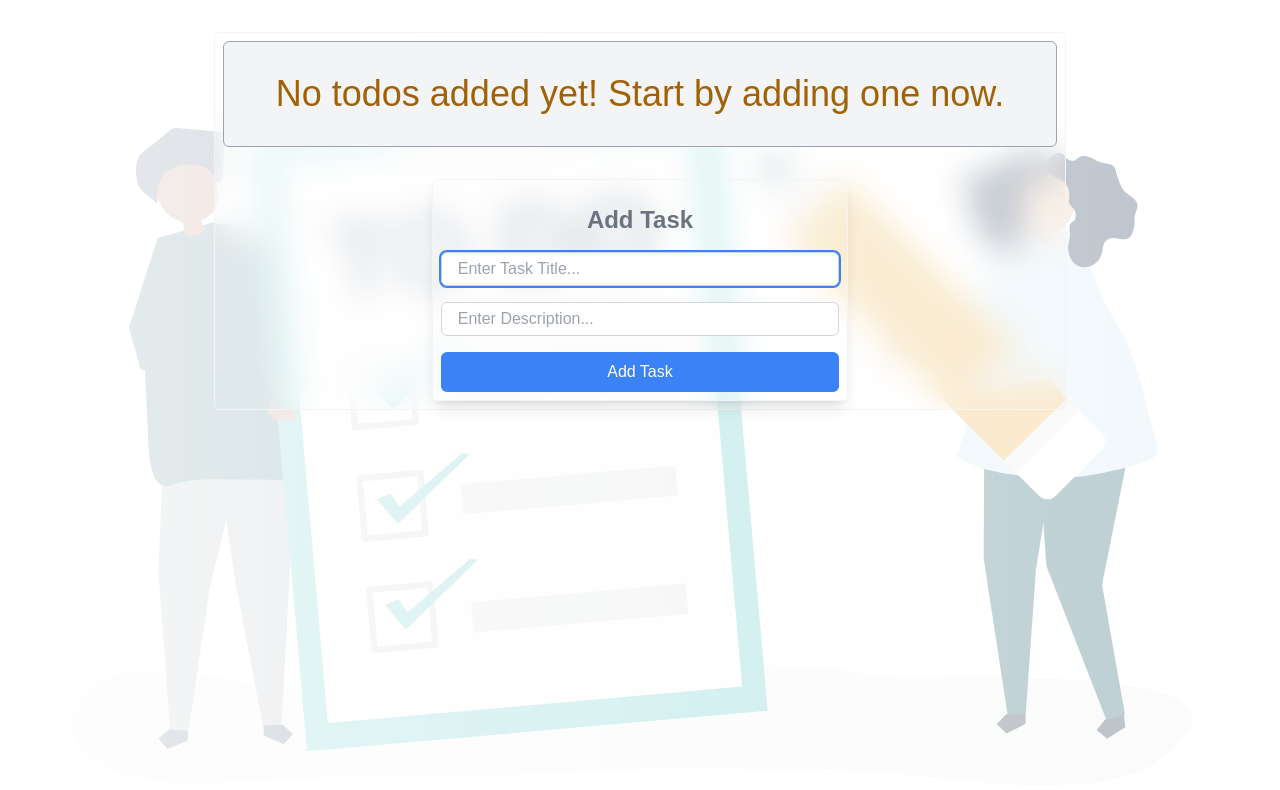
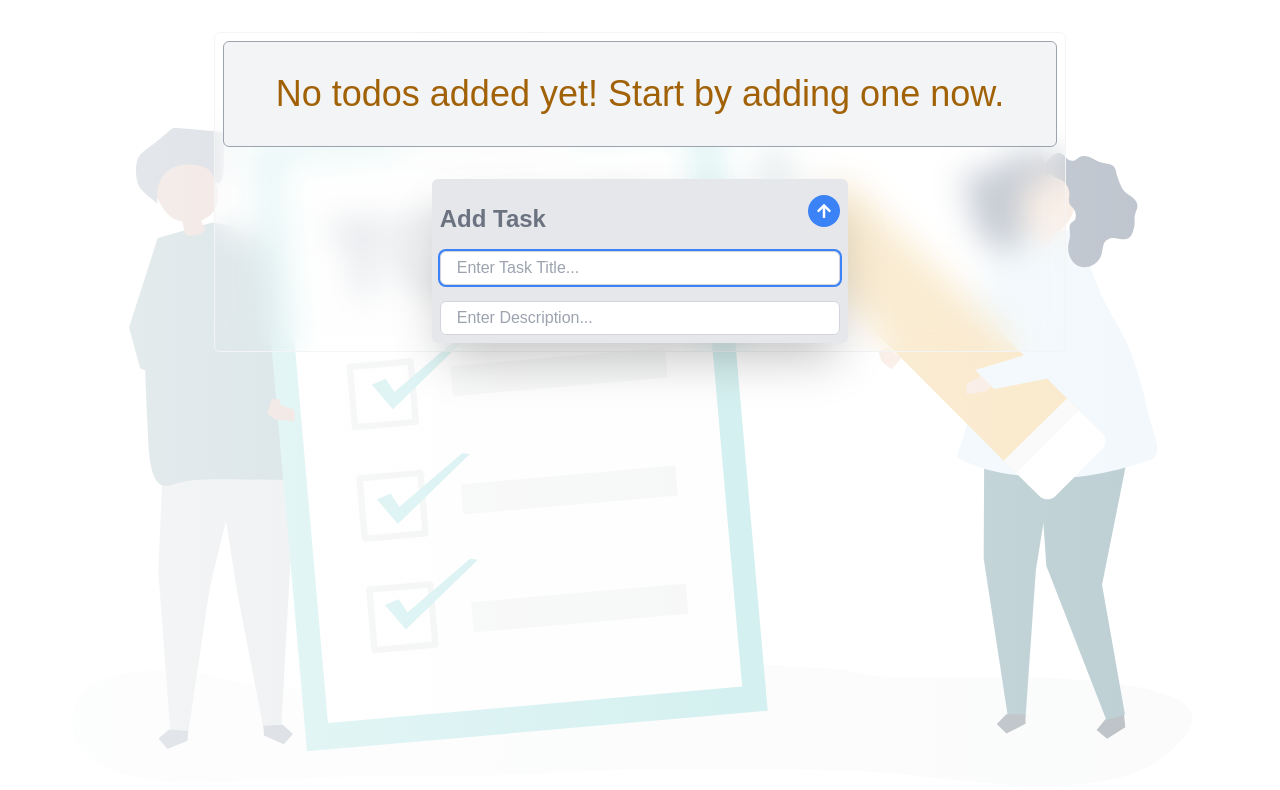
Before and after one commit to Codacad/todo-app, a React (Vite) app: page / in a window 1280 px wide. Shown: the top 790 px of the page. Built offline with nearby package versions, Linux system fonts and the light colour scheme.

Commit message:
changed the button to icon and put on top

```diff
--- a/src/components/AddToDo.jsx
+++ b/src/components/AddToDo.jsx
@@ -1,7 +1,8 @@
-import React, {useState} from "react";
+import React, { useState } from "react";
 import toast from "react-hot-toast";
+import { FaArrowUp } from "react-icons/fa";
 
-const AddToDo = ({state, dispatch}) => {
+const AddToDo = ({ state, dispatch }) => {
   const [title, setTitle] = useState("");
   const [description, setDescription] = useState("");
   const addTask = (todo) => {
@@ -17,8 +18,27 @@ const AddToDo = ({state, dispatch}) => {
     setDescription("");
   };
   return (
-    <div className="addTodo sticky bottom-0 md:w-[50%] w-[100%] mx-auto mt-8 bg-glass p-2 shadow-lg rounded-md max-md:mb-4 flex flex-col gap-4">
-      <h1 className="text-center text-2xl font-bold mt-4 text-gray-500">Add Task</h1>
+    <div className="addTodo sticky bottom-0 md:w-[50%] w-[100%] mx-auto mt-8 bg-gray-200 p-2 shadow-2xl rounded-md max-md:mb-4 flex flex-col gap-4">
+      <div className="flex justify-between items-center">
+        <h1 className="text-2xl font-bold mt-4 text-gray-500">
+          Add Task
+        </h1>
+        <button
+          onClick={() =>
+            addTask({
+              id: state.length,
+              title,
+              description,
+              completed: false,
+              favorite: false,
+              createdAt: new Date().getTime(),
+            })
+          }
+          className="w-8 h-8 ml-auto bg-blue-500 px-2 py-2 focus:scale-95 active:scale-90 text-white rounded-full"
+        >
+          <FaArrowUp />
+        </button>
+      </div>
       <input
         className="focus:ring-2 rounded-md px-4 py-1 focus:ring-blue-500 outline-none border-[1px] border-gray-300"
         type="text"
@@ -34,21 +54,6 @@ const AddToDo = ({state, dispatch}) => {
         onChange={(e) => setDescription(e.target.value)}
         placeholder="Enter Description..."
       />
-      <button
-        onClick={() =>
-          addTask({
-            id: state.length,
-            title,
-            description,
-            completed: false,
-            favorite:false,
-            createdAt: new Date().getTime(),
-          })
-        }
-        className="bg-blue-500 px-2 py-2 focus:scale-95 active:scale-90 text-white rounded-md"
-      >
-        Add Task
-      </button>
     </div>
   );
 };
```
